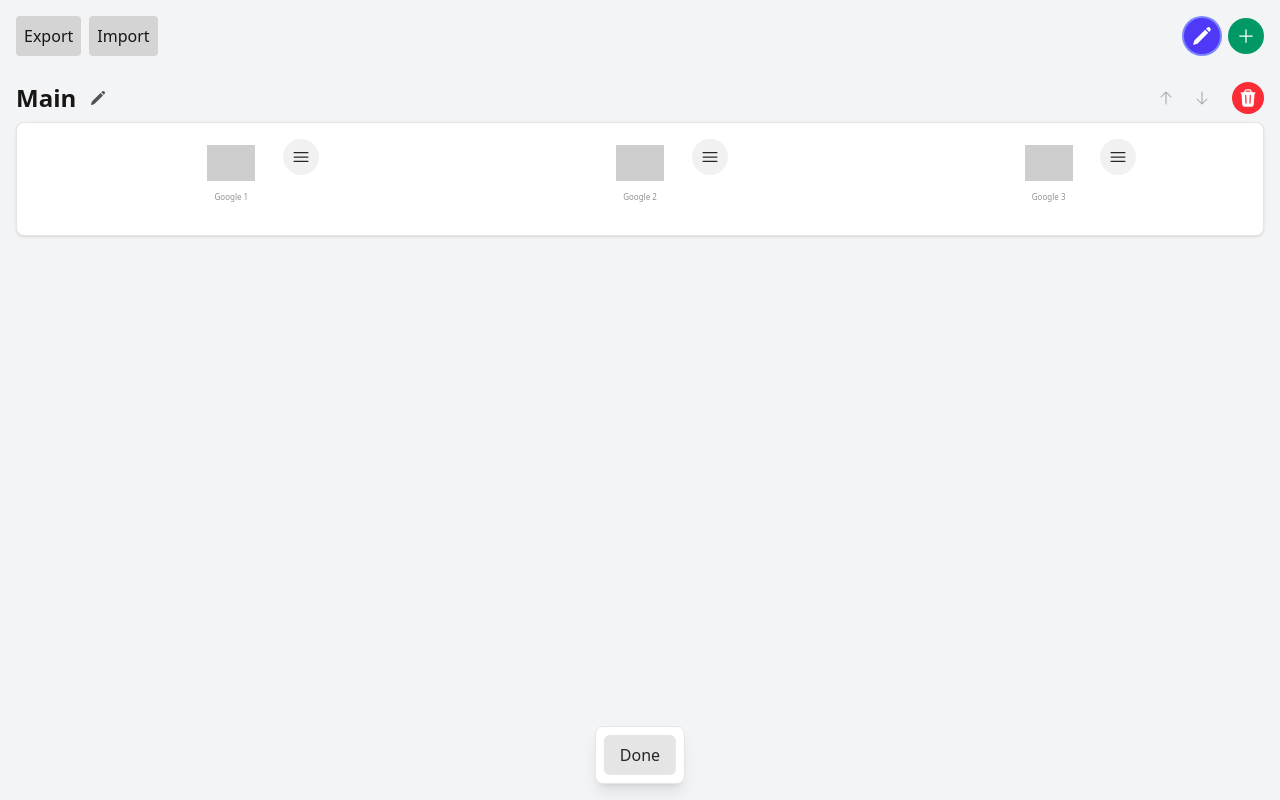
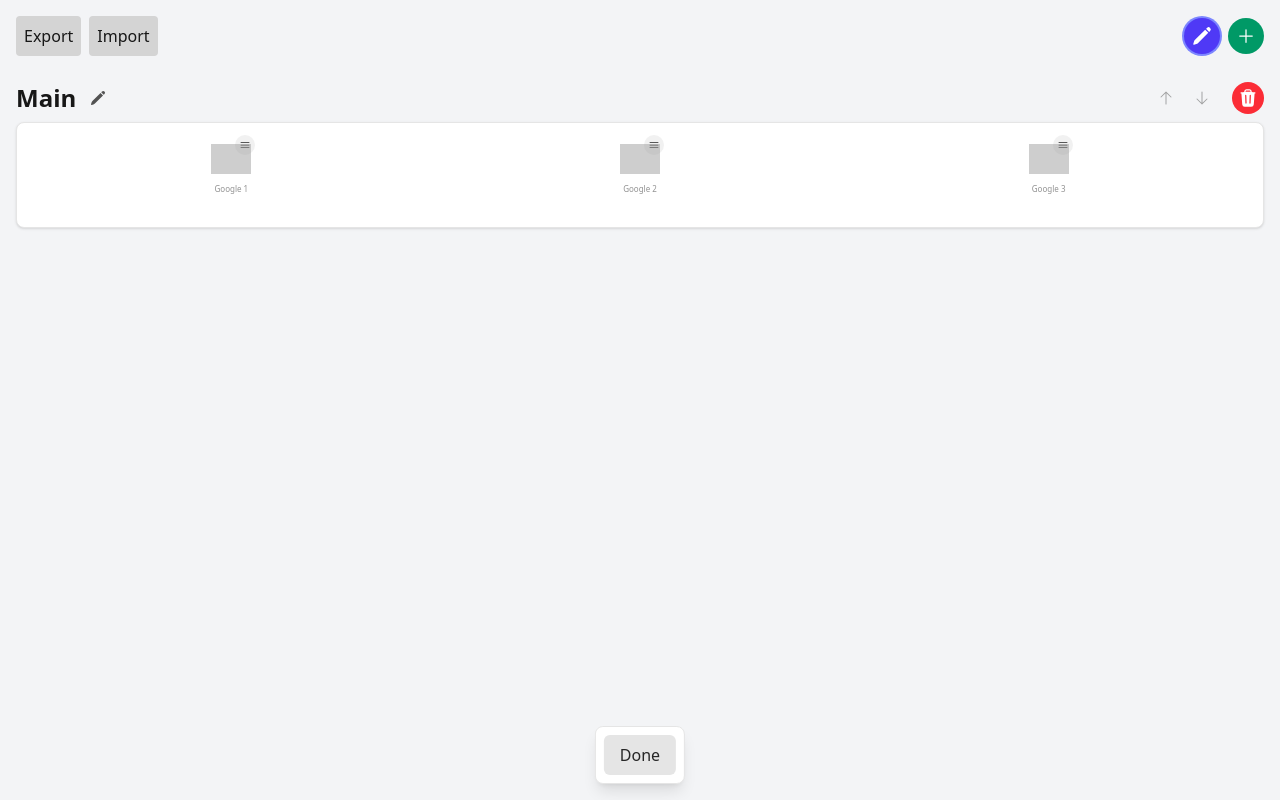
Before and after one commit to jasepellerin/neo-links, a React app: page / in a window 1280 px wide. Both pictures are taken after a click on the button 1202 px from the left and 36 px from the top of the page. Built offline with nearby package versions, Linux system fonts and the light colour scheme; grey boxes are pictures that could not be loaded.

Commit message:
Drag handle position

```diff
--- a/public/styles.css
+++ b/public/styles.css
@@ -227,6 +227,15 @@
   .inset-0 {
     inset: calc(var(--spacing) * 0);
   }
+  .-top-0 {
+    top: calc(var(--spacing) * -0);
+  }
+  .-top-1 {
+    top: calc(var(--spacing) * -1);
+  }
+  .-top-2 {
+    top: calc(var(--spacing) * -2);
+  }
   .top-0 {
     top: calc(var(--spacing) * 0);
   }
@@ -235,6 +244,15 @@
   }
   .top-1\.5 {
     top: calc(var(--spacing) * 1.5);
+  }
+  .-right-1 {
+    right: calc(var(--spacing) * -1);
+  }
+  .-right-2 {
+    right: calc(var(--spacing) * -2);
+  }
+  .right-0 {
+    right: calc(var(--spacing) * 0);
   }
   .right-1 {
     right: calc(var(--spacing) * 1);
@@ -317,11 +335,20 @@
   .table {
     display: table;
   }
+  .h-2 {
+    height: calc(var(--spacing) * 2);
+  }
+  .h-3 {
+    height: calc(var(--spacing) * 3);
+  }
   .h-4 {
     height: calc(var(--spacing) * 4);
   }
   .h-5 {
     height: calc(var(--spacing) * 5);
+  }
+  .h-8 {
+    height: calc(var(--spacing) * 8);
   }
   .h-10 {
     height: calc(var(--spacing) * 10);
@@ -329,8 +356,14 @@
   .h-12 {
     height: calc(var(--spacing) * 12);
   }
+  .h-14 {
+    height: calc(var(--spacing) * 14);
+  }
   .h-16 {
     height: calc(var(--spacing) * 16);
+  }
+  .h-18 {
+    height: calc(var(--spacing) * 18);
   }
   .h-20 {
     height: calc(var(--spacing) * 20);
@@ -347,17 +380,35 @@
   .h-screen {
     height: 100vh;
   }
+  .min-h-\[50px\] {
+    min-height: 50px;
+  }
+  .min-h-\[60px\] {
+    min-height: 60px;
+  }
   .min-h-\[64px\] {
     min-height: 64px;
   }
+  .min-h-\[70px\] {
+    min-height: 70px;
+  }
   .min-h-\[80px\] {
     min-height: 80px;
+  }
+  .w-2 {
+    width: calc(var(--spacing) * 2);
+  }
+  .w-3 {
+    width: calc(var(--spacing) * 3);
   }
   .w-4 {
     width: calc(var(--spacing) * 4);
   }
   .w-5 {
     width: calc(var(--spacing) * 5);
+  }
+  .w-8 {
+    width: calc(var(--spacing) * 8);
   }
   .w-10 {
     width: calc(var(--spacing) * 10);
@@ -869,6 +920,13 @@
       }
     }
   }
+  .hover\:text-indigo-600 {
+    &:hover {
+      @media (hover: hover) {
+        color: var(--color-indigo-600);
+      }
+    }
+  }
   .hover\:text-white {
     &:hover {
       @media (hover: hover) {
@@ -1089,6 +1147,15 @@
       &:hover {
         @media (hover: hover) {
           background-color: var(--color-red-700);
+        }
+      }
+    }
+  }
+  .dark\:hover\:text-indigo-400 {
+    @media (prefers-color-scheme: dark) {
+      &:hover {
+        @media (hover: hover) {
+          color: var(--color-indigo-400);
         }
       }
     }
--- a/src/components/Link.tsx
+++ b/src/components/Link.tsx
@@ -1,17 +1,23 @@
-import { LinkIcon } from '@heroicons/react/24/solid'
+import { LinkIcon, Bars3Icon } from '@heroicons/react/24/solid'
 
 export const Link = ({
 	href,
 	title,
 	src,
 	className,
-	disabled
+	disabled,
+	editMode,
+	attributes,
+	listeners
 }: {
 	href: string
 	title: string
 	src: string
 	className?: string
 	disabled?: boolean
+	editMode?: boolean
+	attributes?: any
+	listeners?: any
 }) => {
 	const showSrc = src && src.trim() !== ''
 	const Tag = disabled ? 'div' : 'a'
@@ -20,10 +26,22 @@ export const Link = ({
 
 	return (
 		<div className={`w-[100%] relative group ${className || ''}`}>
-			<Tag {...props} className={`flex flex-col items-center justify-start gap-1 h-20`}>
+			<Tag {...props} className={`flex flex-col items-center justify-start gap-1 h-18`}>
 				<div
-					className={`relative w-12 h-12 flex items-center justify-center ${disabled ? '' : 'group-hover:ring-2 group-hover:ring-indigo-400 dark:group-hover:ring-indigo-600 transition-all duration-150 scale-100 group-hover:scale-105'}`}
+					className={`relative w-10 h-10 flex items-center justify-center ${disabled ? '' : 'group-hover:ring-2 group-hover:ring-indigo-400 dark:group-hover:ring-indigo-600 transition-all duration-150 scale-100 group-hover:scale-105'}`}
 				>
+					{editMode && (
+						<div
+							{...attributes}
+							{...listeners}
+							className="absolute -top-1 -right-1 p-1 rounded-full bg-neutral-500/10 hover:bg-neutral-500/30 cursor-grab touch-none"
+							onClick={(e) => {
+								e.stopPropagation()
+							}}
+						>
+							<Bars3Icon className="w-3 h-3 text-neutral-800 dark:text-neutral-100" />
+						</div>
+					)}
 					<div className={`flex items-center justify-center ${disabled ? 'opacity-50' : ''}`}>
 						{showSrc ? (
 							<img src={src} alt={title.slice(0, 5)} className="w-full h-full object-contain" />
--- a/src/components/SortableLink.tsx
+++ b/src/components/SortableLink.tsx
@@ -1,7 +1,6 @@
 import { useSortable } from '@dnd-kit/sortable'
 import { CSS } from '@dnd-kit/utilities'
 import { Link } from './Link'
-import { Bars3Icon } from '@heroicons/react/24/solid'
 
 export const SortableLink = ({ id, link, editMode, className, isSelected, onToggleSelect }) => {
 	const { attributes, listeners, setNodeRef, transform, transition, isDragging } = useSortable({
@@ -19,7 +18,7 @@ export const SortableLink = ({ id, link, editMode, className, isSelected, onTogg
 		<div
 			ref={setNodeRef}
 			style={style}
-			className={`select-none w-[15%] min-w-[45px] transition p-1 rounded-lg group relative ${
+			className={`select-none w-[18%] min-w-[45px] transition p-1 rounded-lg group relative ${
 				isSelected ? 'ring-2 ring-indigo-500 bg-indigo-100 dark:bg-indigo-900/30' : ''
 			}`}
 		>
@@ -31,20 +30,15 @@ export const SortableLink = ({ id, link, editMode, className, isSelected, onTogg
 					}
 				}}
 			>
-				<Link {...link} className={className} disabled={editMode} />
+				<Link
+					{...link}
+					className={className}
+					disabled={editMode}
+					editMode={editMode}
+					attributes={attributes}
+					listeners={listeners}
+				/>
 			</div>
-			{editMode && (
-				<div
-					{...attributes}
-					{...listeners}
-					className="absolute top-1 right-1 p-2 rounded-full bg-neutral-500/10 hover:bg-neutral-500/30 cursor-grab touch-none"
-					onClick={(e) => {
-						e.stopPropagation()
-					}}
-				>
-					<Bars3Icon className="w-5 h-5 text-neutral-800 dark:text-neutral-100" />
-				</div>
-			)}
 		</div>
 	)
 }
```
